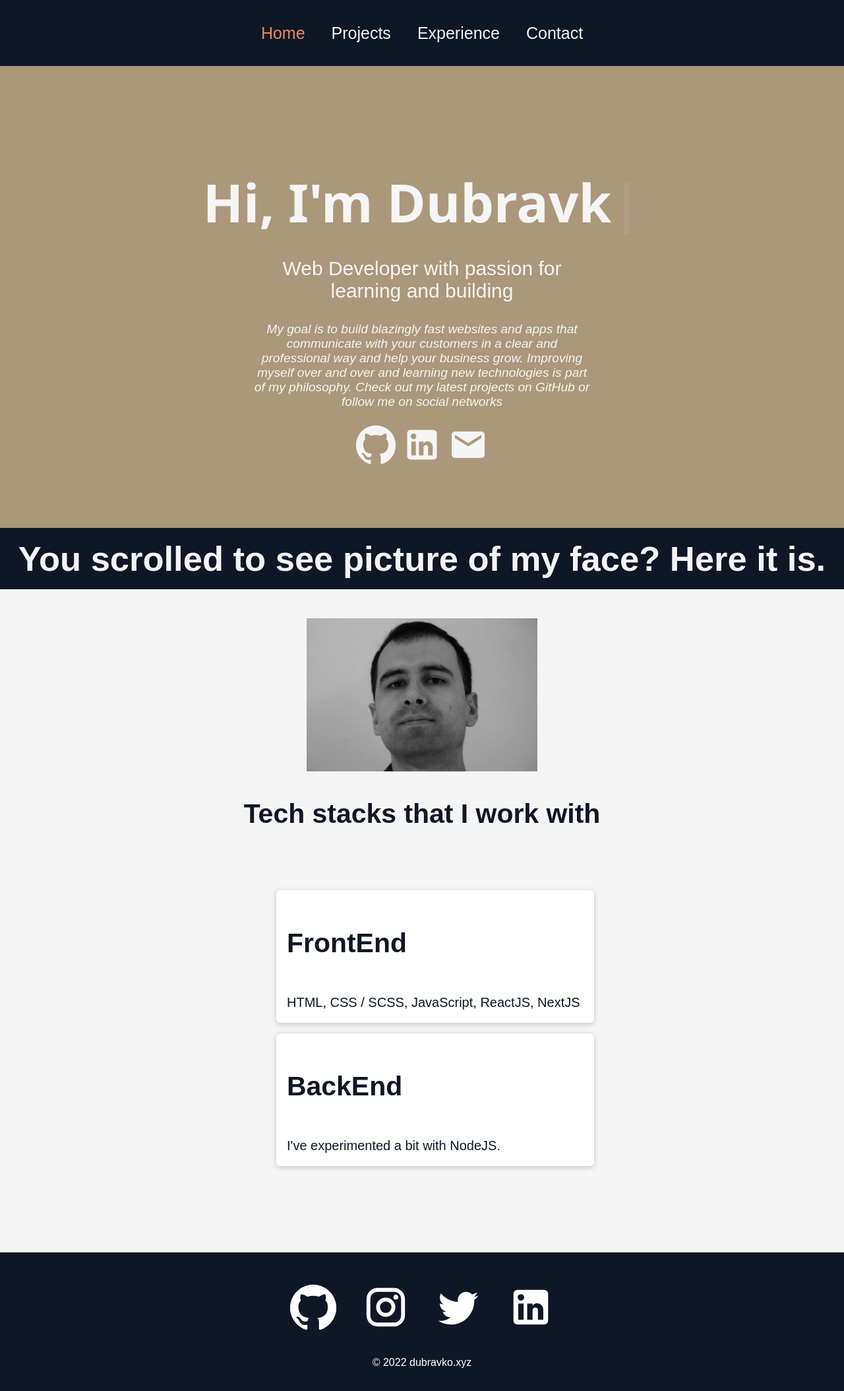
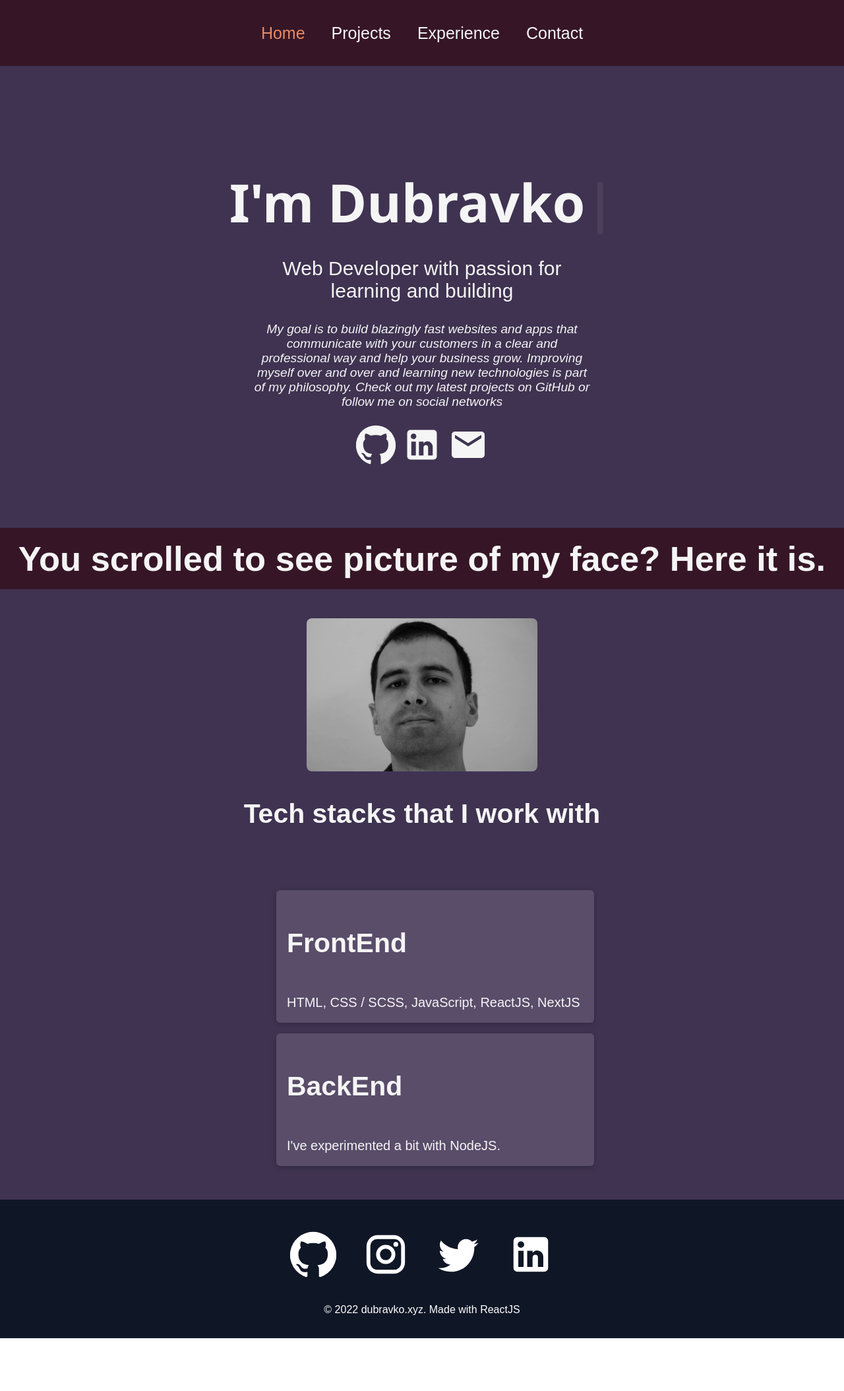
Before and after one commit to psychonautweb/React-Personal-Portfolio, a React (Create React App) app: page / in a window 1280 px wide. Shown: the whole page at 66% size. After the commit the page ends 2028 px from the top, so only its background shows below. Built offline with nearby package versions, Linux system fonts and the light colour scheme.

Commit message:
redesign, minor code changes ...

```diff
--- a/src/components/Footer.jsx
+++ b/src/components/Footer.jsx
@@ -31,7 +31,7 @@ export default function Footer() {
           <LinkedInIcon className={classes.customHover} />
         </Link>
       </div>
-      <p> &copy; 2022 dubravko.xyz </p>
+      <p> &copy; 2022 dubravko.xyz. Made with ReactJS </p>
     </div>
   );
 }
--- a/src/components/Typewriter.jsx
+++ b/src/components/Typewriter.jsx
@@ -11,9 +11,9 @@ function App() {
 
             .typeString('Welcome!')
 
-            .pauseFor(1000)
+            .pauseFor(500)
             .deleteAll()
-            .typeString("Hi, I'm Dubravko")
+            .typeString("I'm Dubravko")
             .start();
         }}
       />
--- a/src/pages/Contact.jsx
+++ b/src/pages/Contact.jsx
@@ -31,7 +31,14 @@ const Contact = () => {
             <textarea className="" id="message" required />
           </div>
           <input type="text" name="_honey" style={{ display: 'none' }} />
-          <Button className="" type="submit">
+          <Button
+            variant="contained"
+            size="medium"
+            className=""
+            type="submit"
+            color="primary"
+            style={{ width: '80px', margin: 'auto' }}
+          >
             Send
           </Button>
         </form>
--- a/src/styles/Card.css
+++ b/src/styles/Card.css
@@ -5,7 +5,7 @@
     box-shadow: 0 2px 8px rgba(0, 0, 0, 0.2);
 }
 
-@media screen and (min-width: 1000px) {
+@media only screen and (min-width: 1000px) {
     .card {
         width: 50%;
     }
--- a/src/styles/Contact.css
+++ b/src/styles/Contact.css
@@ -32,7 +32,7 @@ form {
 
 .formElement input:focus,
 textarea:focus {
-    outline: #ede88a solid 1px;
+    outline: #8aeda6 solid 1px;
 }
 
 .formElement label {
@@ -42,7 +42,6 @@ textarea:focus {
 textarea {
     height: 120px;
     resize: none;
-    padding-top: 15px;
     background-color: #f5f5f5;
 
     border: 1px solid #e2e1e1;
--- a/src/styles/Footer.css
+++ b/src/styles/Footer.css
@@ -8,7 +8,7 @@
     align-items: center;
     flex-direction: column;
     padding-top: 10px;
-    margin-top: 5rem;
+
 }
 
 .socialMedia svg {
--- a/src/styles/Home.css
+++ b/src/styles/Home.css
@@ -2,7 +2,6 @@
     width: 100%;
     align-items: center;
     font-family: "Arial", sans-serif;
-    color: #0f1626;
 }
 
 .about {
@@ -13,7 +12,7 @@
     justify-content: center;
     align-items: center;
     text-align: center;
-    background-color: #AB987A;
+    background-color: #3F3351;
     /*21325e*/
     color: #F5F5F5;
 }
@@ -48,6 +47,8 @@
     justify-content: center;
     flex-direction: column;
     align-items: center;
+
+    background-color: #3F3351;
 }
 
 .skills h2 {
@@ -55,10 +56,14 @@
     padding: 1rem;
 
 
-    background-color: #0f1626;
+    background-color: #361626;
     color: #f5f5f5;
     width: 100%;
     text-align: center;
+}
+
+.skills h3 {
+    color: #f5f5f5;
 }
 
 .skills p {
@@ -70,6 +75,11 @@
     width: 60%;
 }
 
+.skills img {
+    max-width: 95%;
+    border-radius: 8px;
+}
+
 .list span {
     font-size: 20px;
 }
@@ -79,7 +89,10 @@
     margin: 1rem auto;
     padding: 1rem;
 
-    background-color: white;
+    background-color: #594d6a;
+
+    color: #f5f5f5;
+
     border-radius: 6px;
     box-shadow: 0 2px 8px rgba(0, 0, 0, 0.2);
 }
--- a/src/styles/Navbar.css
+++ b/src/styles/Navbar.css
@@ -5,7 +5,7 @@
 
     width: 100%;
     height: 100px;
-    background: #0f1626;
+    background: #361626;
 }
 
 .links {
--- a/src/styles/ProjectDisplay.css
+++ b/src/styles/ProjectDisplay.css
@@ -40,7 +40,10 @@
 
 .project-info-wrapper {
     align-self: center;
+}
 
+.project-info-wrapper li {
+    list-style: none;
 }
 
 .project-info {
@@ -48,6 +51,18 @@
 }
 
 .project svg {
+    margin: 0.5rem;
     font-size: 60px;
     color: #3e497a;
 }
+
+
+@media only screen and (max-width: 540px) {
+    .project-info {
+        font-size: 1rem;
+    }
+
+    .project-info-wrapper {
+        padding: 1rem;
+    }
+}
--- a/src/styles/Projects.css
+++ b/src/styles/Projects.css
@@ -15,7 +15,7 @@
 }
 
 .projectList {
-    width: 70vw;
+    /* width: 70vw; */
     height: auto;
     display: grid;
     grid-template-columns: 1fr 1fr 1fr;
```
